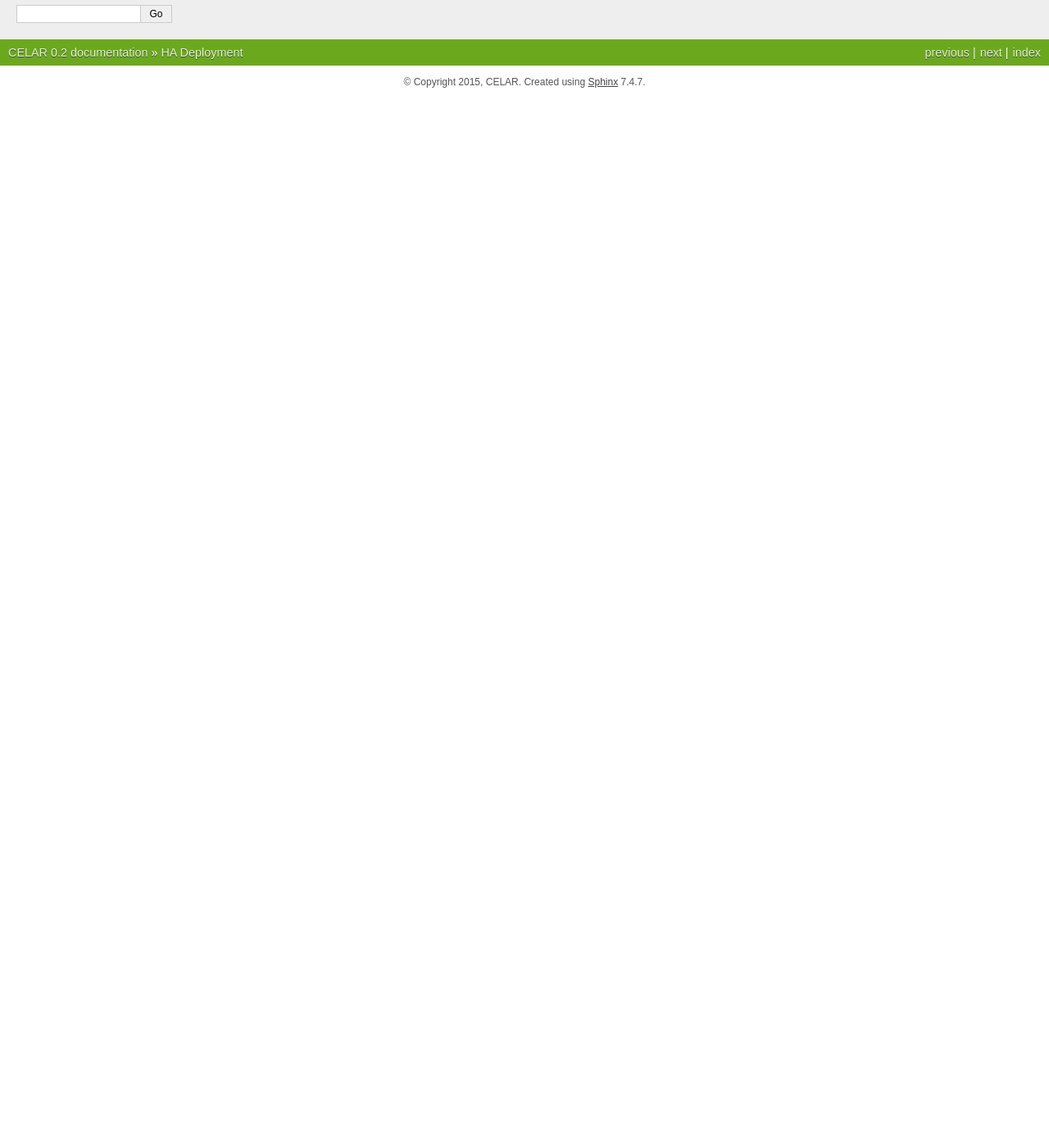
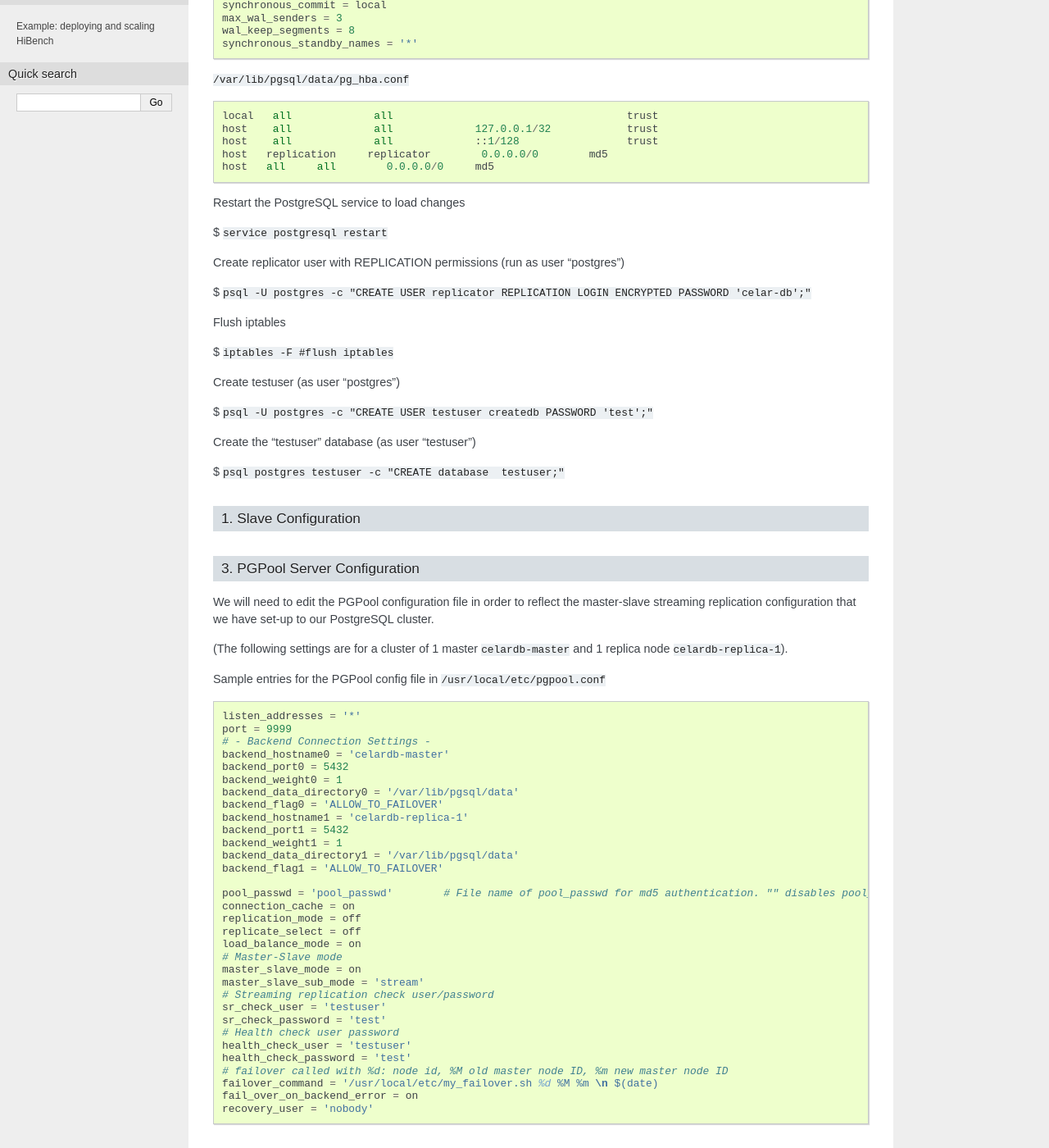
Before and after one commit to giagiannis/celar-documentation, a Sphinx documentation site: the page built from source/sections/ha_deployment.rst, in a window 1280 px wide and 1400 px high, scrolled down 382 px. Shown: the whole window at 82% size. Built offline with Sphinx 7.4.7, drawn with Linux system fonts in a browser that asks for light colours; before the commit the page ends 900 px from its top, so only the background shows below that; some of the changed text lies outside the part shown.

Commit message:
pgpool partial (1)

```diff
--- a/source/sections/ha_deployment.rst
+++ b/source/sections/ha_deployment.rst
@@ -4,5 +4,94 @@ HAProxy
 -------
 pgpool
 ------
+1. Master Configuration
+""""""""""""""""""""""""""
+
+``/var/lib/pgsql/data/postgresql.conf``
+::
+
+ listen_addresses = '*'
+ wal_level = hot_standby
+ synchronous_commit = local
+ max_wal_senders = 3
+ wal_keep_segments = 8
+ synchronous_standby_names = '*'
+
+``/var/lib/pgsql/data/pg_hba.conf``
+::
+
+ local   all             all                                     trust
+ host    all             all             127.0.0.1/32            trust
+ host    all             all             ::1/128                 trust
+ host   replication     replicator        0.0.0.0/0        md5
+ host   all     all        0.0.0.0/0     md5
+
+
+Restart the PostgreSQL service to load changes
+
+$ ``service postgresql restart``
+
+Create replicator user with REPLICATION permissions (run as user "postgres")
+
+$ ``psql -U postgres -c "CREATE USER replicator REPLICATION LOGIN ENCRYPTED PASSWORD 'celar-db';"``
+
+Flush iptables
+
+$ ``iptables -F #flush iptables``
+
+Create testuser (as user "postgres")
+
+$ ``psql -U postgres -c "CREATE USER testuser createdb PASSWORD 'test';"``
+
+Create the "testuser" database (as user "testuser")
+
+$ ``psql postgres testuser -c "CREATE database  testuser;"``
+
+1. Slave Configuration
+""""""""""""""""""""""""""
+
+3. PGPool Server  Configuration
+"""""""""""""""""""""""""""""""
+
+We will need to edit the PGPool configuration file in order to reflect the master-slave streaming replication configuration that we have set-up to our PostgreSQL cluster.
+
+(The following settings are for a cluster of 1 master ``celardb-master`` and 1 replica node ``celardb-replica-1``).
+
+Sample entries for the PGPool config file in ``/usr/local/etc/pgpool.conf``
+::
+
+ listen_addresses = '*'
+ port = 9999
+ # - Backend Connection Settings -
+ backend_hostname0 = 'celardb-master'
+ backend_port0 = 5432
+ backend_weight0 = 1
+ backend_data_directory0 = '/var/lib/pgsql/data'
+ backend_flag0 = 'ALLOW_TO_FAILOVER'
+ backend_hostname1 = 'celardb-replica-1'
+ backend_port1 = 5432
+ backend_weight1 = 1
+ backend_data_directory1 = '/var/lib/pgsql/data'
+ backend_flag1 = 'ALLOW_TO_FAILOVER'
+
+ pool_passwd = 'pool_passwd'        # File name of pool_passwd for md5 authentication. "" disables pool_passwd.
+ connection_cache = on
+ replication_mode = off
+ replicate_select = off
+ load_balance_mode = on
+ # Master-Slave mode
+ master_slave_mode = on
+ master_slave_sub_mode = 'stream'
+ # Streaming replication check user/password
+ sr_check_user = 'testuser'
+ sr_check_password = 'test'
+ # Health check user password
+ health_check_user = 'testuser'
+ health_check_password = 'test'
+ # failover called with %d: node id, %M old master node ID, %m new master node ID
+ failover_command = '/usr/local/etc/my_failover.sh %d %M %m \n $(date)
+ fail_over_on_backend_error = on
+ recovery_user = 'nobody'
+
 keepalived
 ----------
```
